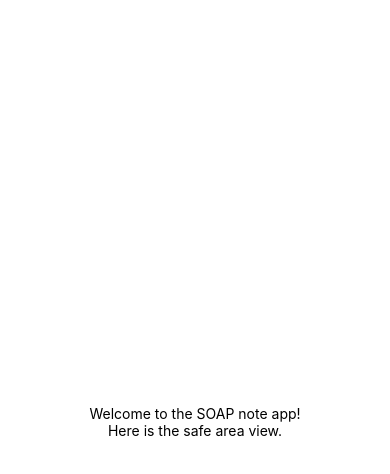
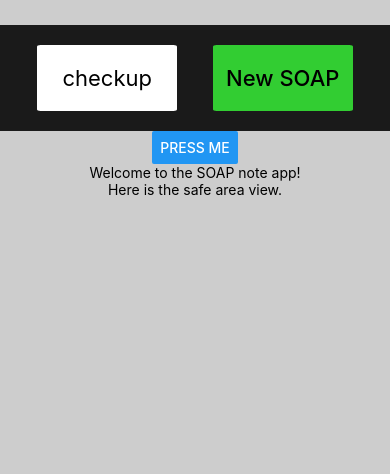
Before and after one commit to nathan-zucker/soap-note, a React Native app: screen / in a window 390 px wide. Shown: the top 474 px of the page. Built offline with nearby package versions, Linux system fonts and the light colour scheme.

Commit message:
setting up layout wip

```diff
--- a/App.js
+++ b/App.js
@@ -1,9 +1,19 @@
 import { StatusBar } from 'expo-status-bar';
-import { StyleSheet, Text, View, SafeAreaView } from 'react-native';
+import { StyleSheet, Text, View, SafeAreaView, Button } from 'react-native';
+
+import Nav from './components/Nav';
 
 export default function App() {
   return (
     <View style={styles.container}>
+      <View style={styles.topPadding}></View>
+      <Nav />
+      <Button
+        onPress={() => {
+          console.log('You tapped the button!');
+        }}
+        title="Press Me"
+      />
       <Text>Welcome to the SOAP note app!</Text>
       <SafeAreaView>
         <Text>Here is the safe area view.</Text>
@@ -16,8 +26,23 @@ export default function App() {
 const styles = StyleSheet.create({
   container: {
     flex: 1,
-    backgroundColor: '#fff',
     alignItems: 'center',
+    justifyContent: 'top',
+    backgroundColor: '#cdcdcd'
+  },
+  topPadding: {
+    height: '3%',
+    width: '100%'
+  },
+  navbar: {
+    color: 'whitesmoke',
+    backgroundColor: '#1a1a1a',
+    width: '100%',
+    textAlign: 'center',
+    height: '12.5%',
+    fontSize: 25,
+    display: 'flex',
     justifyContent: 'center',
+    padding: '5%'
   },
 });
--- /dev/null
+++ b/components/Nav.js
@@ -0,0 +1,47 @@
+import { StyleSheet, Text, View, SafeAreaView, Button, Alert, Pressable } from 'react-native';
+
+export default function Nav() {
+    return (
+        <View
+            style={styles.container}
+        >
+            <Pressable
+            style={styles.button}
+            onPress={()=>{
+                console.log('checkup')
+                Alert.alert('checkup!')
+            }}
+            >
+                <Text style={{fontSize: 22}}>checkup</Text>
+            </Pressable>
+            <Pressable
+                style={Object.assign({}, styles.button, {
+                    backgroundColor: 'limegreen'
+                })}
+                onPress={()=>{
+                    console.log('new patient')
+                    Alert.alert('new patient!')
+                }}
+            >
+                <Text style={{fontSize: 22, fontWeight: 500}}>New SOAP</Text>
+            </Pressable>
+        </View>
+    )
+}
+const styles = StyleSheet.create({
+    container: {
+        width: '100%',
+        height: '12.5%',
+        backgroundColor: '#1a1a1a',
+        flexDirection: 'row',
+        justifyContent: "space-around",
+        padding: '5%'
+    },
+    button: {
+        backgroundColor: 'white',
+        width: '40%',
+        justifyContent: 'center',
+        alignItems: 'center',
+        borderRadius: '2.5%'
+    }
+})
```
Also changed, not shown: components/Soap.js (added).
